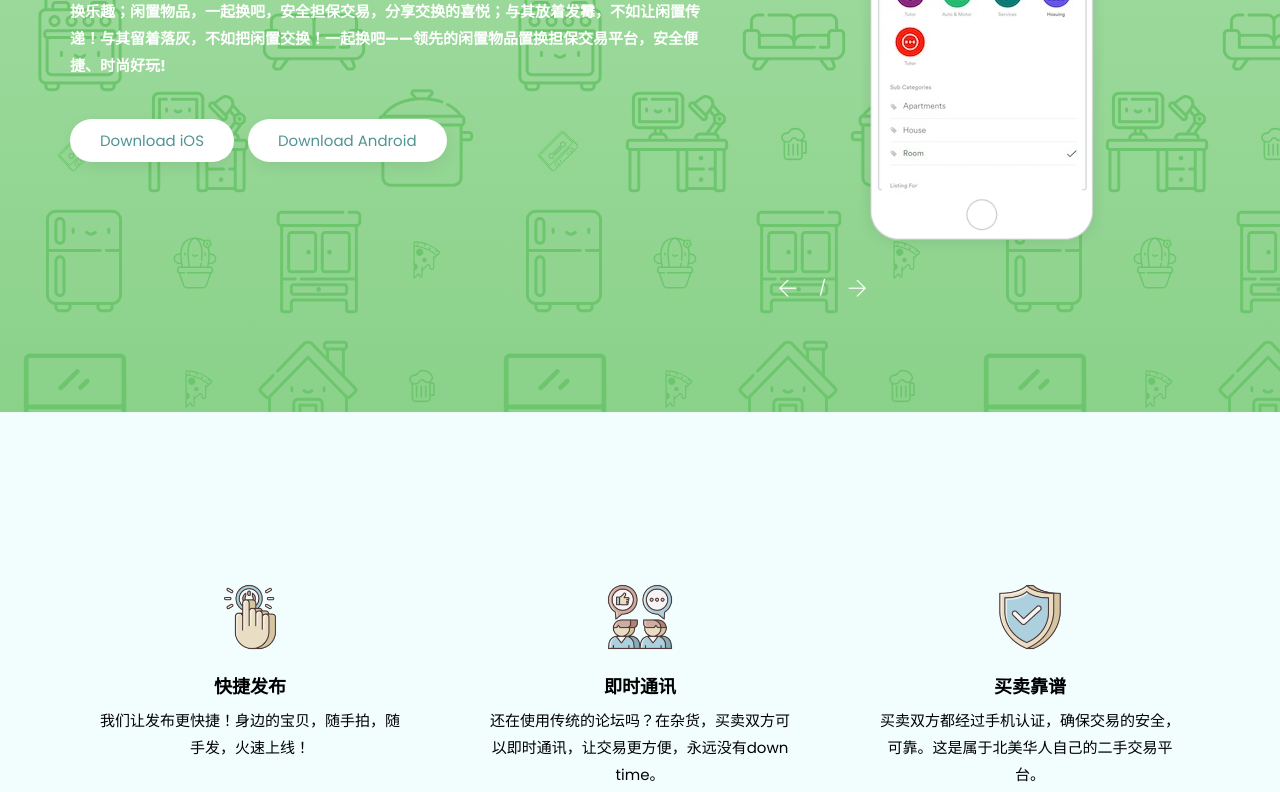
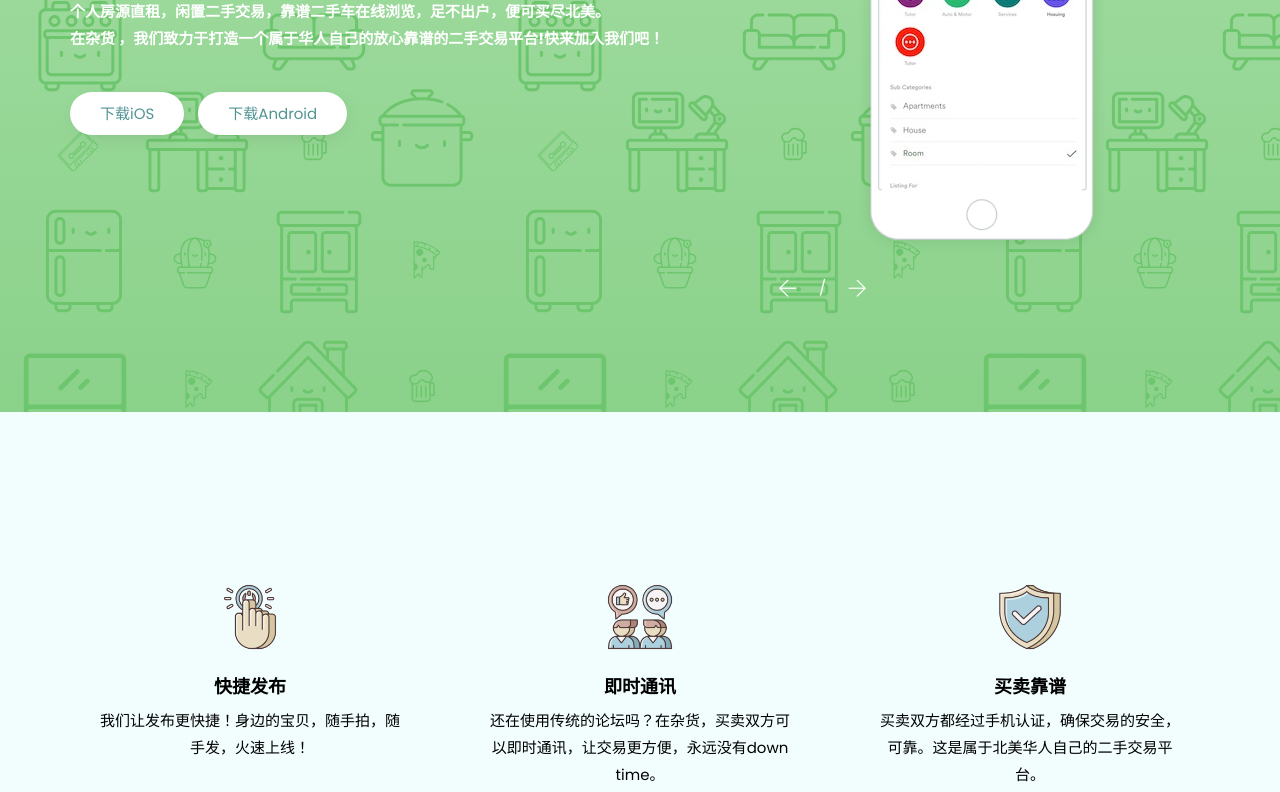
Before and after one commit to zahuo-team/zahuo-team.github.io, a plain HTML site: page index.html in a window 1280 px wide. Shown: the part 388-1180 px from the top of the page. Drawn offline with Linux system fonts and the light colour scheme.

Commit message:
Updated the wordings and remove faq tabs

```diff
--- a/index.html
+++ b/index.html
@@ -74,9 +74,10 @@
             <div class="row v-center">
                 <div class="col-xs-12 col-md-7 header-text">
                     <h2>这是属于北美华人自己的免费二手交易平台</h2>
-                    <p><strong>一起换吧，拒绝平庸，打破常规，塑造创意的灵魂；以物易物，以物会友，讲述宝贝故事，体验互换乐趣；闲置物品，一起换吧，安全担保交易，分享交换的喜悦；与其放着发霉，不如让闲置传递！与其留着落灰，不如把闲置交换！一起换吧——领先的闲置物品置换担保交易平台，安全便捷、时尚好玩!</strong></p>
-                    <a href="https://itunes.apple.com/us/app/杂货/id1454206310" class="button white" target="_blank">Download iOS</a>
-                    <a href="https://play.google.com/store/apps/details?id=com.zahuo.com&hl=en_US" class="button white" target="_blank">Download Android</a>
+                    <p><strong>个人房源直租，闲置二手交易，靠谱二手车在线浏览，足不出户，便可买尽北美。
+                    <br>在杂货 ，我们致力于打造一个属于华人自己的放心靠谱的二手交易平台!快来加入我们吧！</strong></p>
+                    <a href="https://itunes.apple.com/us/app/杂货/id1454206310" class="button white" target="_blank">下载iOS</a>
+                    <a href="https://play.google.com/store/apps/details?id=com.zahuo.com&hl=en_US" class="button white" target="_blank">下载Android</a>
                 </div>
                 <div class="hidden-xs hidden-sm col-md-5 text-right">
                     <div class="screen-box screen-slider">
@@ -140,7 +141,7 @@
                         <ul class="footer-menu">
                             <li><a href="privacy.html">隐私协议</a></li>
                             <li><a href="terms.html">服务条款</a></li>
-                            <li><a href="faq.html">常见问题</a></li>
+                            <!-- <li><a href="faq.html">常见问题</a></li> -->
                         </ul>
                     </div>
                     <div class="col-xs-12 col-sm-6">
```
Also changed, not shown: faq.html (+2 -2 lines), privacy.html (+1 -1 lines), terms.html (+1 -1 lines).
